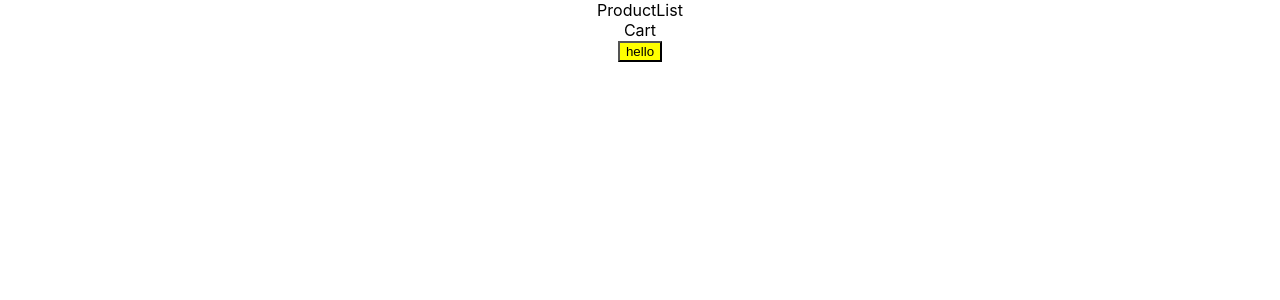
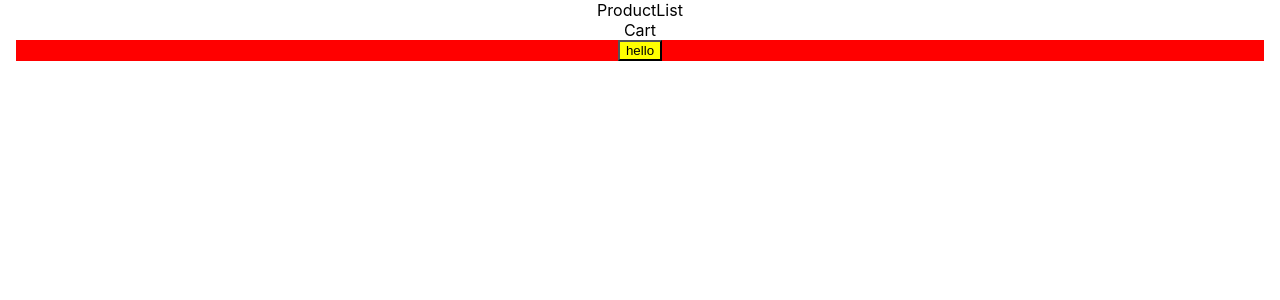
Before and after one commit to TBHNhien/ReactjsSuper-duthanhduoc, a React (Create React App) app in the folder CSSTrongReact/myapp/: page / in a window 1280 px wide. Shown: the top 300 px of the page. Built offline with nearby package versions, Linux system fonts and the light colour scheme.

Commit message:
Bài 97: Sử dụng Styled Component trong React

```diff
--- a/CSSTrongReact/myapp/package.json
+++ b/CSSTrongReact/myapp/package.json
@@ -8,6 +8,8 @@
     "react-dom": "^19.0.0",
     "react-scripts": "5.0.1",
     "sass": "^1.85.0",
+    "styled-component": "^2.8.0",
+    "styled-components": "^6.1.15",
     "web-vitals": "^4.2.4"
   },
   "scripts": {
--- a/CSSTrongReact/myapp/src/Cart.jsx
+++ b/CSSTrongReact/myapp/src/Cart.jsx
@@ -1,18 +1,22 @@
 import React from 'react'
 import './cart.scss'
+import * as Styled from './Cart.style'
+
+export function Buttons({ isShow, className }) {
+  return (
+    <div className={className + ' buttons'}>
+      <button className='button-item' style={{ backgroundColor: 'yellow', display: isShow ? 'inline-block' : 'none' }}>
+        hello
+      </button>
+    </div>
+  )
+}
 
 export default function Cart({ isShow }) {
   return (
-    <div className='container'>
+    <Styled.ContainerExtends>
       Cart
-      <div className='buttons'>
-        <button
-          className='button-item'
-          style={{ backgroundColor: 'yellow', display: isShow ? 'inline-block' : 'none' }}
-        >
-          hello
-        </button>
-      </div>
-    </div>
+      <Styled.StyledButtons isShow={isShow} />
+    </Styled.ContainerExtends>
   )
 }
--- /dev/null
+++ b/CSSTrongReact/myapp/src/Cart.style.js
@@ -0,0 +1,20 @@
+import styled from 'styled-components'
+import { Buttons } from './Cart'
+
+export const Container = styled.div`
+  max-width: 1500px;
+  margin: auto;
+  padding-left: 1rem;
+  padding-right: 1rem;
+`
+
+export const ContainerExtends = styled(Container)`
+  max-width: 1800px;
+`
+
+//do thuộc tính hosting nên khi build function sẽ được đẩy lên trên cùng vì vậy có thể khai báo Buttons ngay trưỡc
+export const StyledButtons = styled(Buttons)`
+  display: flex;
+  justify-content: center;
+  background-color: ${(props) => (props.blue ? 'blue' : 'red')};
+`
--- a/CSSTrongReact/myapp/src/cart.scss
+++ b/CSSTrongReact/myapp/src/cart.scss
@@ -1,9 +1,9 @@
-.container {
-  max-width: 1500px;
-  margin: auto;
-  padding-left: 1rem;
-  padding-right: 1rem;
-}
+// .container {
+//   max-width: 1500px;
+//   margin: auto;
+//   padding-left: 1rem;
+//   padding-right: 1rem;
+// }
 
 .buttons {
   .button-item {
```
Also changed, not shown: 1 other file (tests, documents, lock files or other folders).
